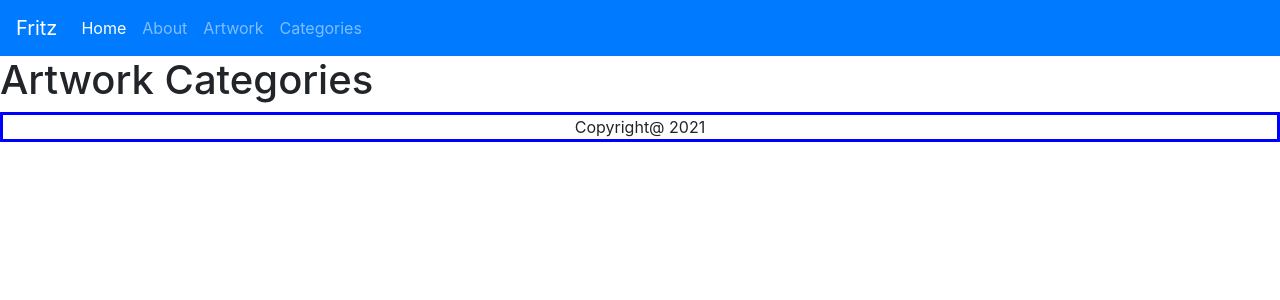
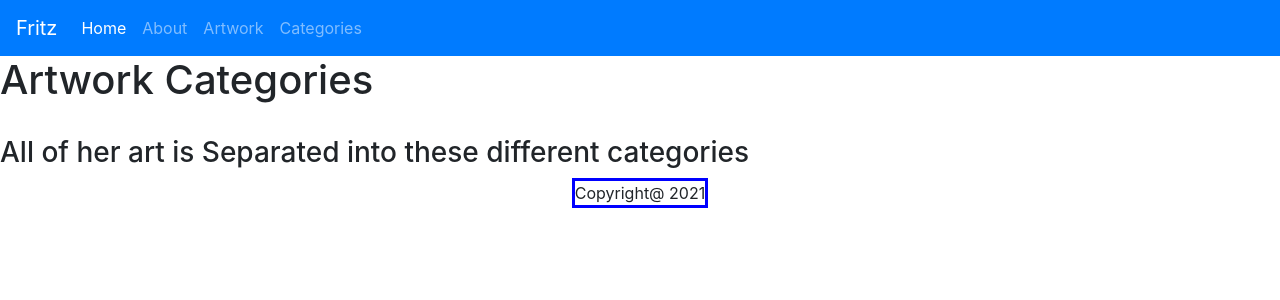
Before and after one commit to Akira957/Sarah-Fritz, a React (Create React App) app in the folder Client/: page /Categories in a window 1280 px wide. Shown: the top 300 px of the page. Built offline with nearby package versions, Linux system fonts and the light colour scheme.

Commit message:
Updated the footer and the categories page

```diff
--- a/Client/src/components/Footer.js
+++ b/Client/src/components/Footer.js
@@ -2,11 +2,22 @@ import React from 'react';
 
 const date = new Date();
 
+const footerStyle = {
+    display: "flex",
+    alignItems: "center",
+    justifyContent: "center"
+}
+
+const pStyle = {
+    border: "3px solid blue",
+    textAlign: "center"
+}
+
 function Footer() {
     return (
         <div>
-            <footer>
-                <p style={{ border: "3px solid blue", textAlign: "center" }}>Copyright@ {date.getFullYear()}</p>
+            <footer style={footerStyle}>
+                <p style={pStyle}>Copyright@ {date.getFullYear()}</p>
             </footer>
         </div>
     )
--- a/Client/src/pages/Categories.js
+++ b/Client/src/pages/Categories.js
@@ -14,6 +14,8 @@ class Categories extends Component {
         return (
             <div>
                 <h1>Artwork Categories</h1>
+                <br />
+                <h3>All of her art is Separated into these different categories</h3>
                 <Footer />
             </div>
         )
```
